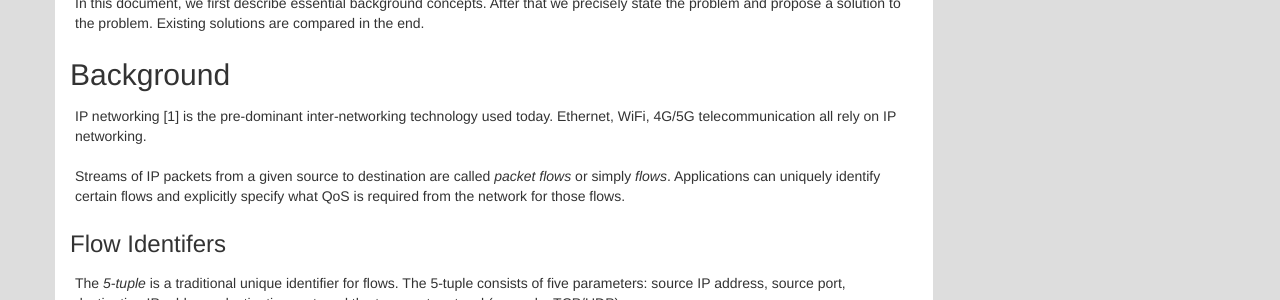
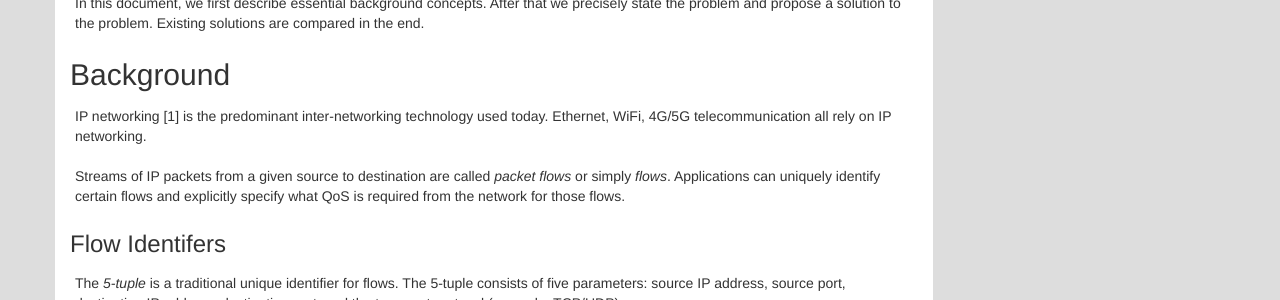
Before and after one commit to ros2/design, a Jekyll site: the page built from articles/unique_network_flows.md, in a window 1280 px wide and 900 px high. Shown: the part 439-739 px from the top of the window. Built offline with Jekyll 4.4.1, drawn with Linux system fonts in a browser that asks for light colours; nearby versions of some CDN libraries.

Commit message:
Correct typo
Signed-off-by: Ananya Muddukrishna <ananya.x.muddukrishna@ericsson.com>

```diff
--- a/articles/unique_network_flows.md
+++ b/articles/unique_network_flows.md
@@ -27,7 +27,7 @@ In this document, we first describe essential background concepts. After that we
 
 ## Background
 
-IP networking [1] is the pre-dominant inter-networking technology used today. Ethernet, WiFi, 4G/5G telecommunication all rely on IP networking.
+IP networking [1] is the predominant inter-networking technology used today. Ethernet, WiFi, 4G/5G telecommunication all rely on IP networking.
 
 Streams of IP packets from a given source to destination are called *packet flows* or simply *flows*. Applications can uniquely identify certain flows and explicitly specify what QoS is required from the network for those flows.
 
```
